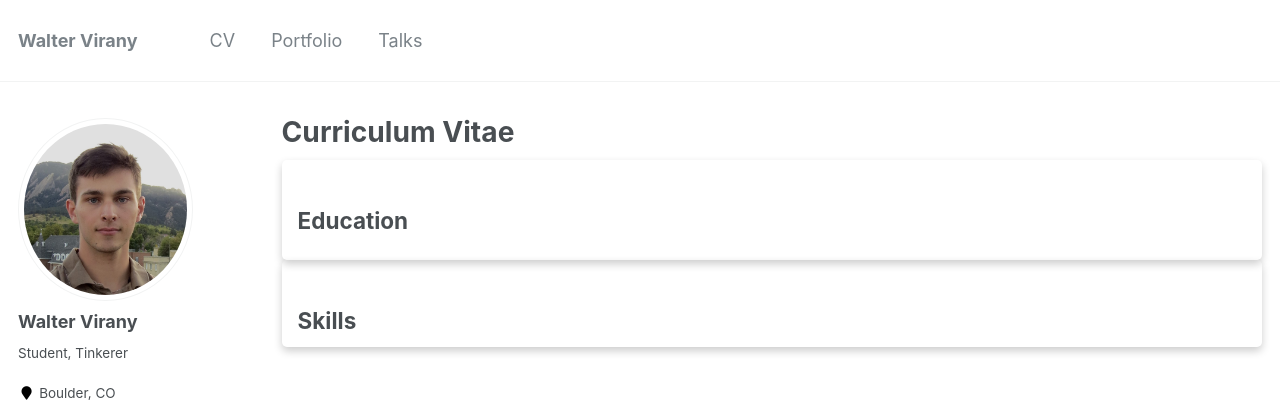
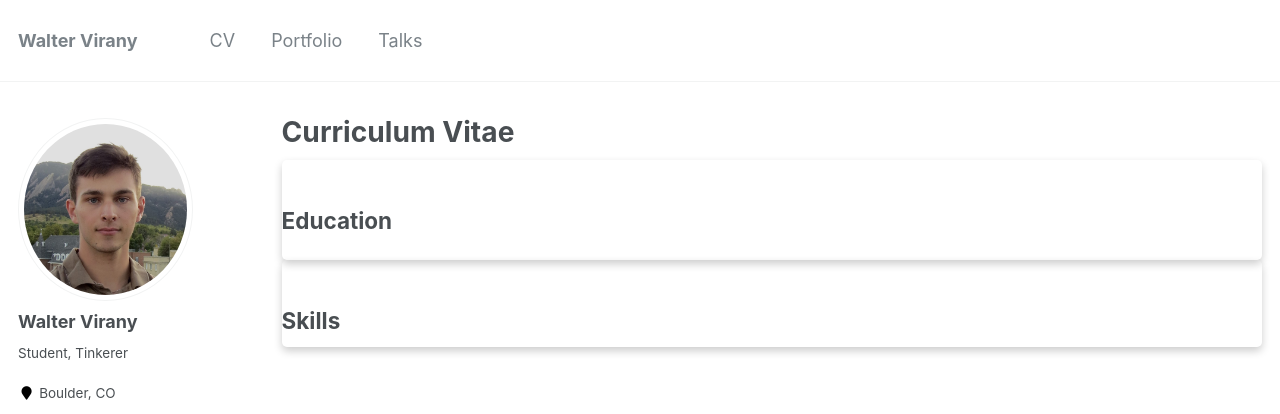
Before and after one commit to wvirany/wvirany.github.io, a Jekyll site: the page built from _pages/cv.html, in a window 1280 px wide. Shown: the top 414 px of the page. Built offline with Jekyll 4.4.1, drawn with Linux system fonts in a browser that asks for light colours.

Commit message:
Update cv

```diff
--- a/_pages/cv.html
+++ b/_pages/cv.html
@@ -20,7 +20,7 @@ redirect_from:
 }
 
 .container {
-  padding: 2px 16px;
+  padding: 2px 0px;
 }
 
 </style>
```
